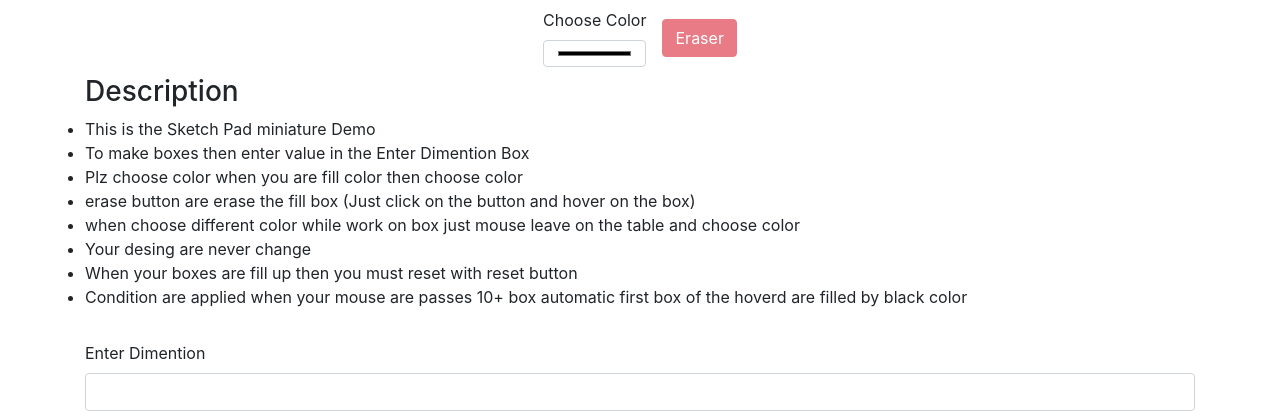
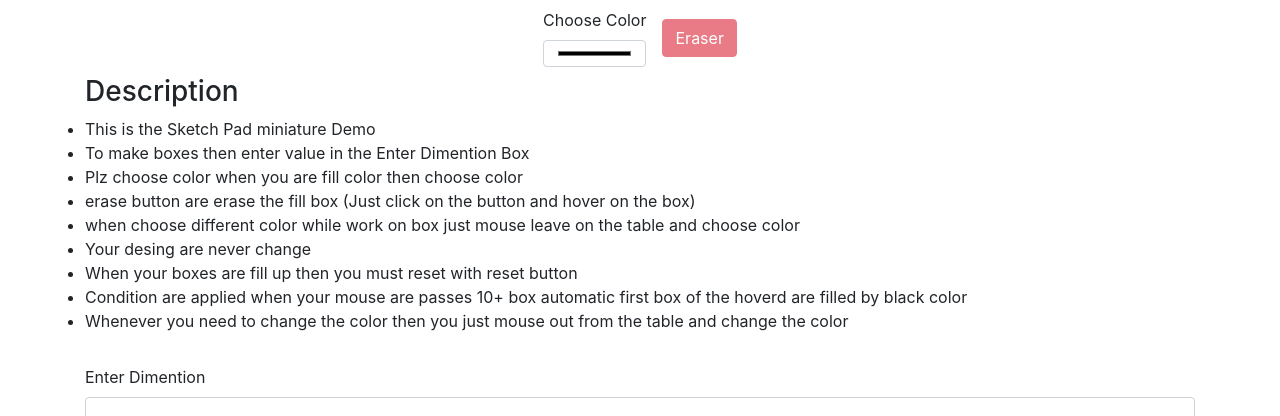
Before and after one commit to Himanshu-1433/sketch, a plain HTML site: page index.html in a window 1280 px wide. Shown: the part 64-480 px from the top of the page. Drawn offline with Linux system fonts and the light colour scheme.

Commit message:
Save : minor changes

```diff
--- a/index.html
+++ b/index.html
@@ -32,6 +32,7 @@
                     <li>Your desing are never change</li>
                     <li>When your boxes are fill up then you must reset with reset button</li>
                     <li>Condition are applied when your mouse are passes 10+ box automatic first box of the hoverd are filled by black color</li>
+                    <li>Whenever you need to change the color then you just mouse out from the table and change the color   </li>
                 </ul>
             </div>
         </div>
```
